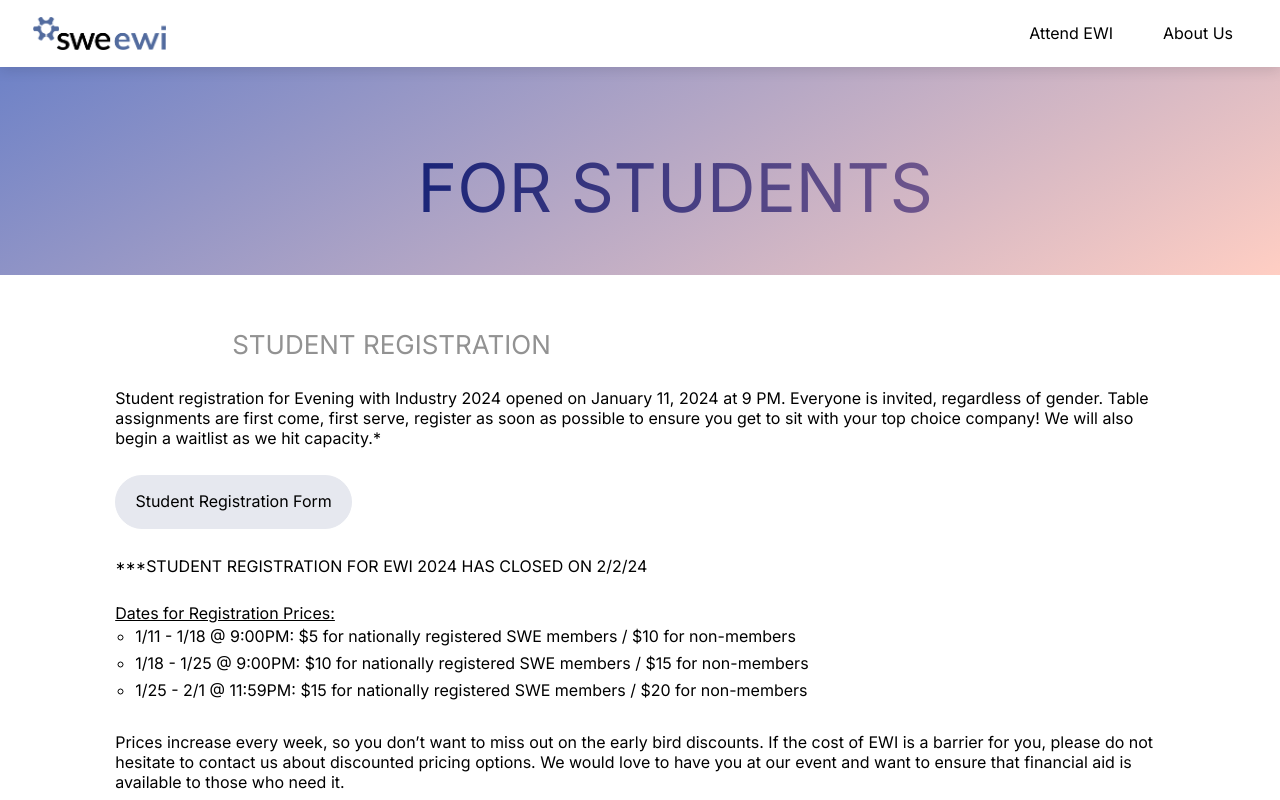
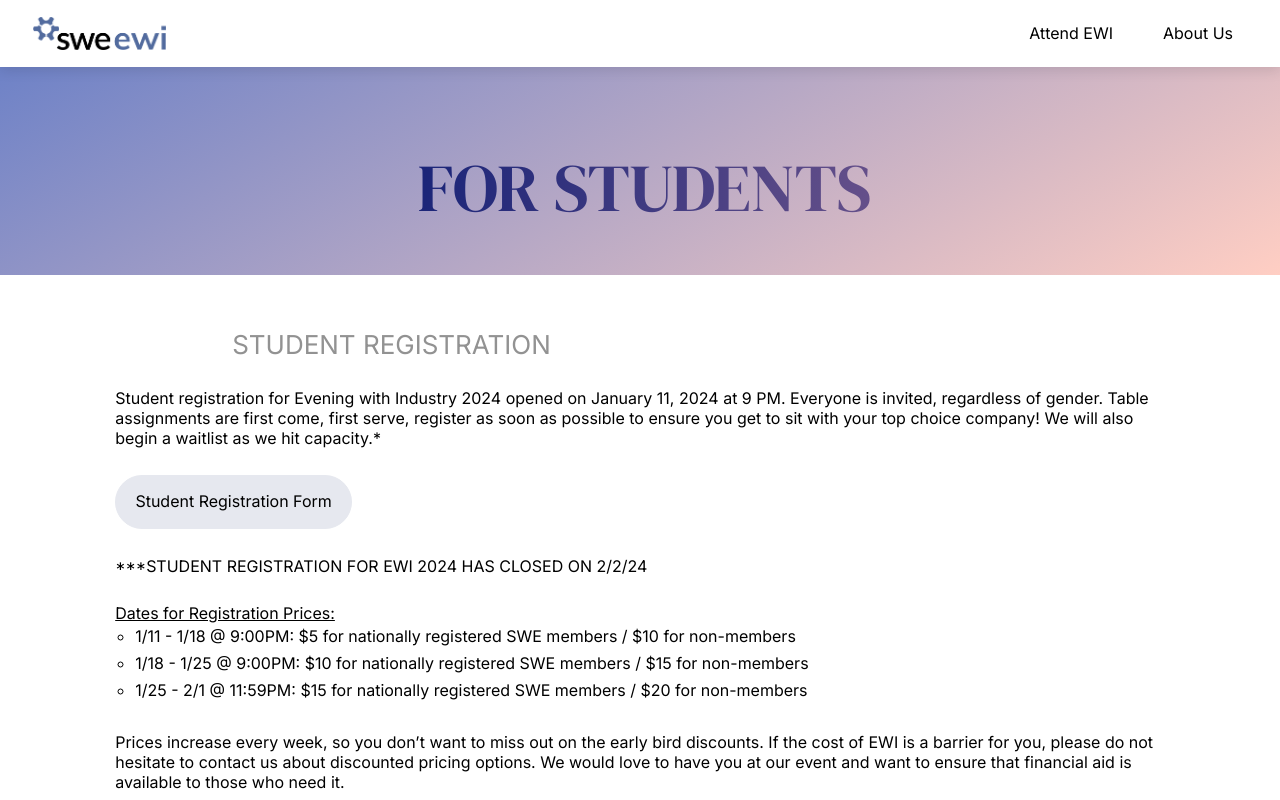
Before and after one commit to swe-ucla/ewi-website, a React (Create React App) app: page /student in a window 1280 px wide. Shown: the top 800 px of the page. Built offline with nearby package versions, Linux system fonts and the light colour scheme; a web font is replaced by a local one.

Commit message:
Changed Company Header Font

```diff
--- a/src/components/companyHeader/companyHeader.css
+++ b/src/components/companyHeader/companyHeader.css
@@ -1,3 +1,5 @@
+@import url('https://fonts.googleapis.com/css2?family=DM+Serif+Display:ital@0;1&display=swap');
+
 .cheader {
   height: 13rem;
   padding-top: 2rem;
@@ -18,6 +20,7 @@
 
 .cheaderText h2{
   font-size: 4.2rem;
+  font-family: 'DM Serif Display', serif;
   opacity: 0.9;
   max-width: 100%;
   background: -webkit-linear-gradient(left, #0c1870, #7A588C);
```
